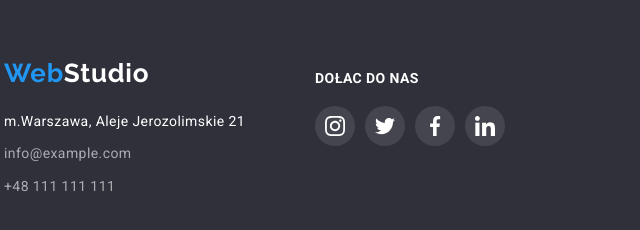
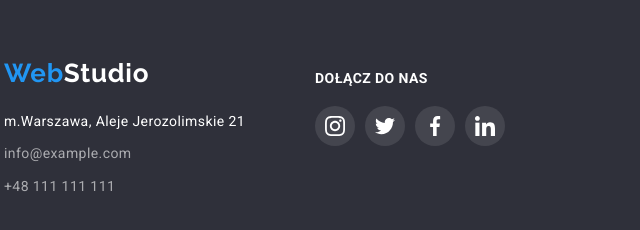
Before and after one commit to OlSpi/goit-markup-hw-04, a plain HTML site: page portfolio.html in a window 1280 px wide. Shown: the part 1637-1867 px from the top of the page, 211-851 px from the left. Drawn offline with Linux system fonts and the light colour scheme.

Commit message:
Update portfolio.html
fix:style

```diff
--- a/portfolio.html
+++ b/portfolio.html
@@ -243,7 +243,7 @@
 
 <section class="size-social">
 
-       <p class="text-social-footer">Dołac do nas</p>
+       <p class="text-social-footer">Dołącz do nas</p>
 
        <ul class="flex-social-footer">
          <li class="social-footer">
```
